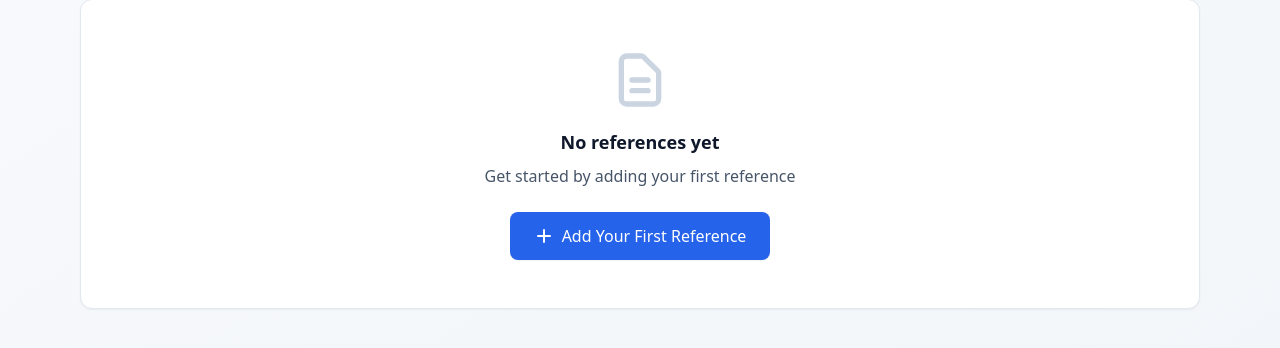
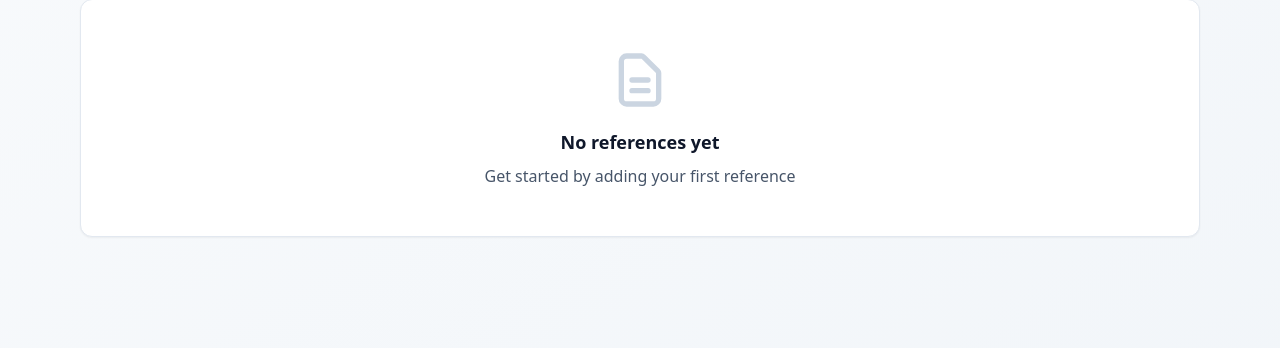
Before and after one commit to Viisikko/Miniprojekti, a Flask app: template src/templates/index.html in a window 1280 px wide. Shown: the part 217-565 px from the top of the page. Run offline with Flask 3, Linux system fonts and the light colour scheme; the template is opened without the code that fills it, so the values that code supplies are empty; parts of the project's set-up code (start-up, migrations or seed data) failed here and were passed over; some libraries are stand-ins or nearby versions.

Commit message:
Updated front page

```diff
--- a/src/templates/index.html
+++ b/src/templates/index.html
@@ -54,19 +54,13 @@
             </div>
         {% else %}
             <!-- Empty State -->
+            <!-- Removed the duplicate "Add Your First Reference" button from the empty state -->
             <div class="bg-white rounded-xl shadow-sm border border-slate-200 p-12 text-center">
                 <svg xmlns="http://www.w3.org/2000/svg" class="h-16 w-16 mx-auto text-slate-300 mb-4" fill="none" viewBox="0 0 24 24" stroke="currentColor">
                     <path stroke-linecap="round" stroke-linejoin="round" stroke-width="2" d="M9 12h6m-6 4h6m2 5H7a2 2 0 01-2-2V5a2 2 0 012-2h5.586a1 1 0 01.707.293l5.414 5.414a1 1 0 01.293.707V19a2 2 0 01-2 2z" />
                 </svg>
                 <h3 class="text-lg font-semibold text-slate-900 mb-2">No references yet</h3>
-                <p class="text-slate-600 mb-6">Get started by adding your first reference</p>
-                <a href="/add_reference"
-                   class="inline-flex items-center gap-2 px-6 py-3 bg-blue-600 text-white rounded-lg hover:bg-blue-700 transition-colors shadow-sm font-medium">
-                    <svg xmlns="http://www.w3.org/2000/svg" class="h-5 w-5" viewBox="0 0 20 20" fill="currentColor">
-                        <path fill-rule="evenodd" d="M10 3a1 1 0 011 1v5h5a1 1 0 110 2h-5v5a1 1 0 11-2 0v-5H4a1 1 0 110-2h5V4a1 1 0 011-1z" clip-rule="evenodd" />
-                    </svg>
-                    Add Your First Reference
-                </a>
+                <p class="text-slate-600">Get started by adding your first reference</p>
             </div>
         {% endif %}
 
```
